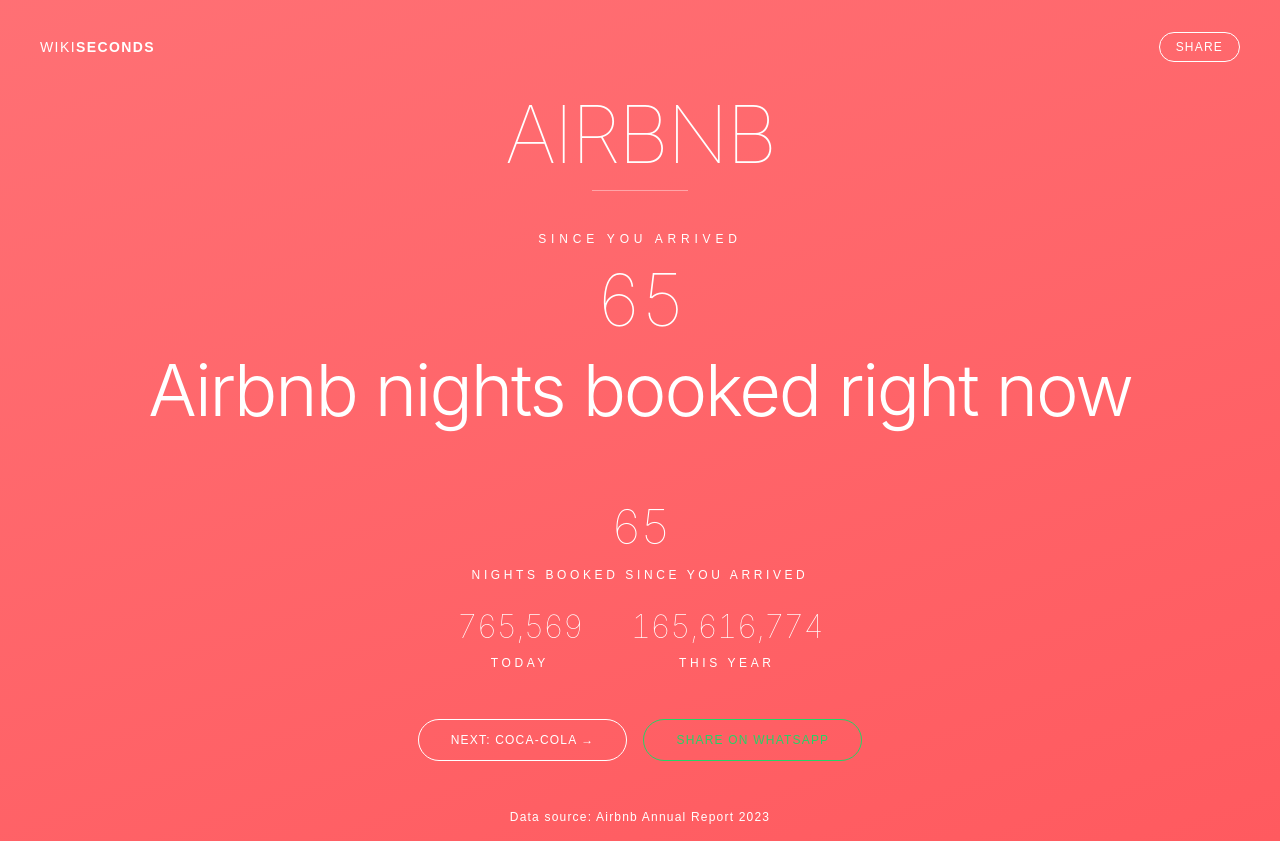
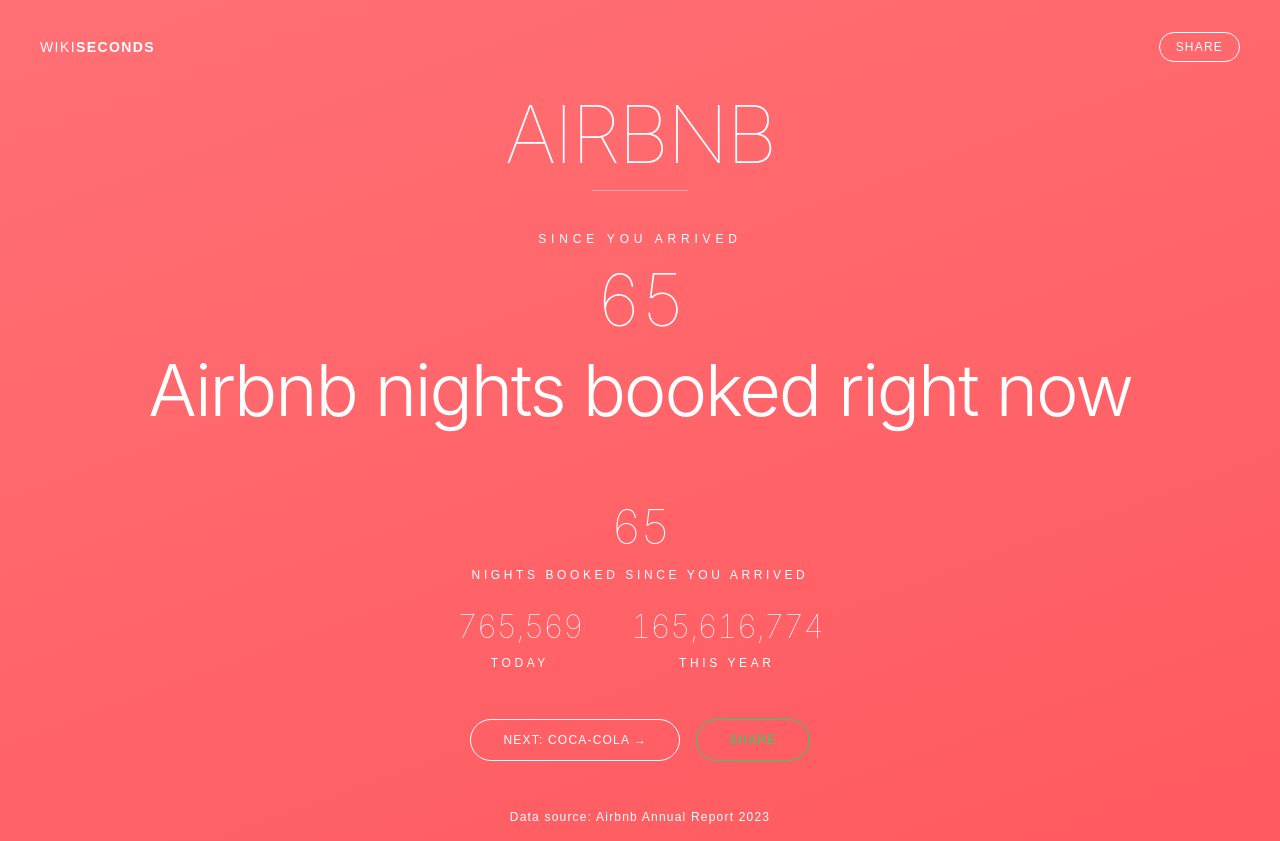
Before and after one commit to graciadavid/onesecond, a Next.js app: page /brands/how-many-airbnb-nights-booked-per-second in a window 1280 px wide. Built offline with nearby package versions, Linux system fonts and the light colour scheme.

Commit message:
fix desktop share button text

```diff
--- a/app/[category]/[seoSlug]/page.tsx
+++ b/app/[category]/[seoSlug]/page.tsx
@@ -177,7 +177,7 @@
            className="px-8 py-3 rounded-full text-xs tracking-widest uppercase font-medium transition-all hover:opacity-80"
            style={{ border: "1px solid #25D366", color: "#25D366", background: "transparent" }}
          >
-           {copied ? "✓ Copied" : "Share on WhatsApp"}
+           {copied ? "✓ Copied" : "Share"}
          </button>
        </div>
      )}
```
